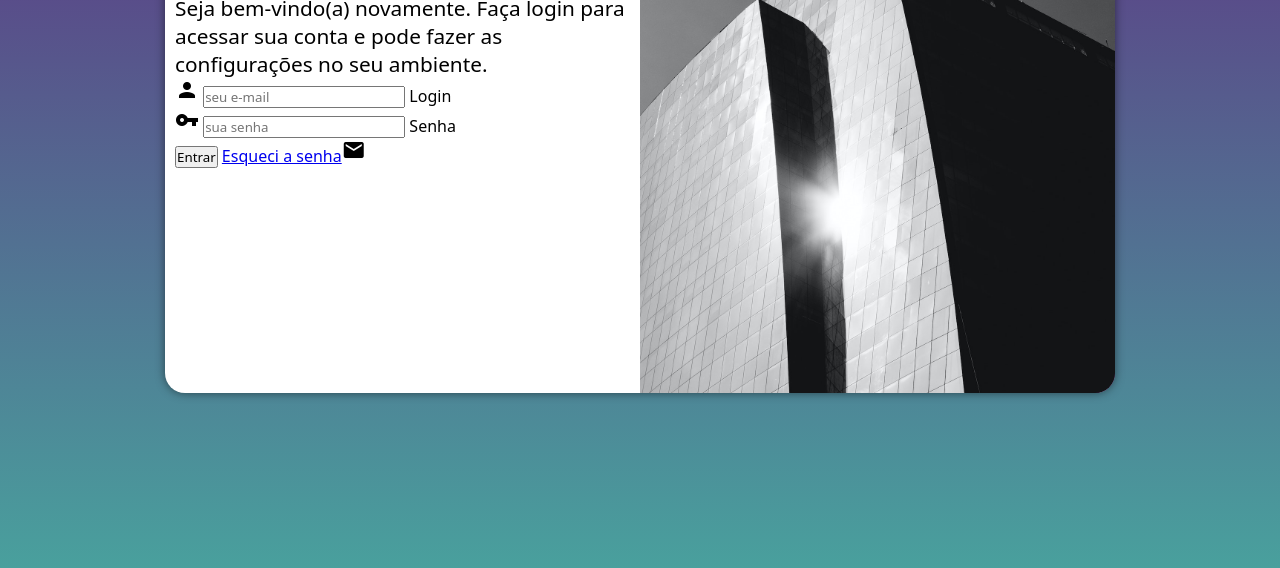
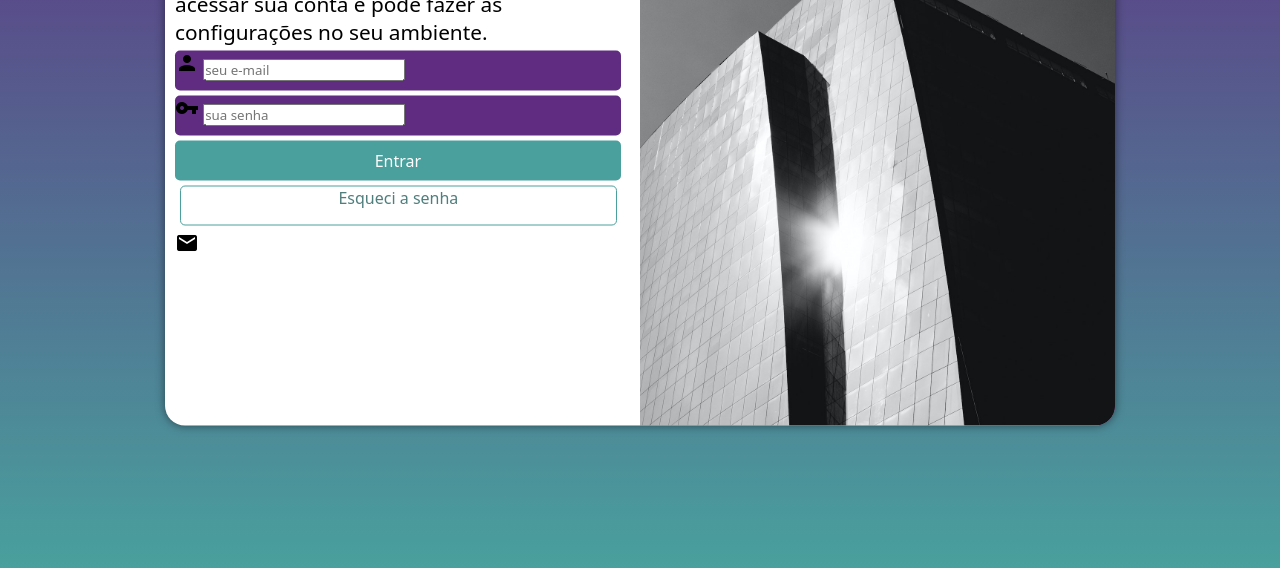
Before and after one commit to VlsdemiSousa/projeto-login, a plain HTML site: page index.html in a window 1280 px wide. Shown: the part 232-800 px from the top of the page. Drawn offline with Linux system fonts and the light colour scheme.

Commit message:
Atualização cap 26

```diff
--- a/estilos/style.css
+++ b/estilos/style.css
@@ -9,8 +9,7 @@ Lilás: #5f2c82 */
     font-family: system-ui, -apple-system, BlinkMacSystemFont, 'Segoe UI', Roboto, Oxygen, Ubuntu, Cantarell, 'Open Sans', 'Helvetica Neue', sans-serif;
     padding: 0px;
     margin: 0px;
-    box-sizing: border-box;
-
+    box-sizing:border-box;
 }
 
 body, html {
@@ -31,10 +30,9 @@ section#login {
     left: 50%;
     transform: translate(-50%, -50%);
     overflow: hidden;
-
     background-color: white;
-    width: 256px;
-    height: 450px;
+    width: 250px;
+    height: 515px;
     border-radius: 20px;
     box-shadow: 0px 0px 10px rgba(0, 0, 0, 0.500) ;
 
@@ -58,9 +56,58 @@ section#login {
     div#formulario > h1 {
         text-align: center;
         margin-bottom: 10px;
-        font-size: 1.2em;
     }
 
     div#formulario p {
-        font-size: 0.9em;
+        font-size: 0.8em;
     }
+    div.campo >label {
+        display:none;
+    }
+
+    form > div.campo {
+        background-color: #5f2c82;
+        display: block;
+        width: 98%;
+        height: 40px;
+        border-radius: 5px;
+        margin: 5px 0px;
+    }
+
+    form > input[type=submit] {
+        display: block;
+        font-size: 1em;
+        width: 98%;
+        height: 40px;
+        padding: 5px;
+        background-color: #49a09d;
+        color: white;
+        border: none;
+        border-radius: 5px;
+        cursor: pointer;
+    }
+    form > input[type=submit]:hover {
+        background-color: #4f7e7d;
+    }
+
+    form > a.botao {
+        display: block;
+        text-align: center;
+        font-size: 1em;
+        width: 96%;
+        height: 40px;
+        margin: 5px;
+        background-color: white;
+        color: #4f7e7d;
+        border: 1px solid #49a09d;
+        border-radius: 5px;
+        text-decoration: none;
+    }
+
+    form > a.botao:hover {
+        background-color: #adefec;
+    }
+
+    form > a.botao > i {
+        font-size: 0.8em;
+    }
--- a/index.html
+++ b/index.html
@@ -1,5 +1,6 @@
 <!DOCTYPE html>
 <html lang="pt-br">
+
 <head>
     <meta charset="UTF-8">
     <meta name="viewport" content="width=device-width, initial-scale=1.0">
@@ -8,6 +9,7 @@
     <link rel="stylesheet" href="estilos/media-query.css">
     <link href="https://fonts.googleapis.com/css2?family=Material+Icons" rel="stylesheet">
 </head>
+
 <body>
     <main>
         <section id="login">
@@ -15,24 +17,29 @@
             </div> <!--Aqui vai a imagem nas CSS-->
             <div id="formulario">
                 <h1>Login</h1>
-                <p>Seja bem-vindo(a) novamente. Faça login para acessar sua conta e pode fazer as configurações no seu ambiente.</p>
+                <p>Seja bem-vindo(a) novamente. Faça login para acessar sua conta e pode fazer as configurações no seu
+                    ambiente.</p>
 
                 <form action="login.php" method="post">
-                    <div id="campo">
+                    <div class="campo">
                         <i class="material-icons">person</i>
-                        <input type="email" name="login" id="ilogin" placeholder="seu e-mail" autocomplete="email" required maxlength="30">
+                        <input type="email" name="login" id="ilogin" placeholder="seu e-mail" autocomplete="email"
+                            required maxlength="30">
                         <label for="ilogin">Login</label>
                     </div>
-                    <div>
+                    <div class="campo">
                         <i class="material-icons">vpn_key</i>
-                        <input type="password" name="senha" id="isenha" placeholder="sua senha" autocomplete="current-password" required minlength="8" maxlength="20">
+                        <input type="password" name="senha" id="isenha" placeholder="sua senha"
+                            autocomplete="current-password" required minlength="8" maxlength="20">
                         <label for="isenha">Senha</label>
                     </div>
                     <input type="submit" value="Entrar">
-                    <a href="esqueci.html">Esqueci a senha</a><i class="material-icons">mail</i>
+                    <a href="esqueci.html" class="botao">Esqueci a senha</a><i class="material-icons">mail</i>
+
                 </form>
             </div>
         </section>
     </main>
 </body>
+
 </html>
```
